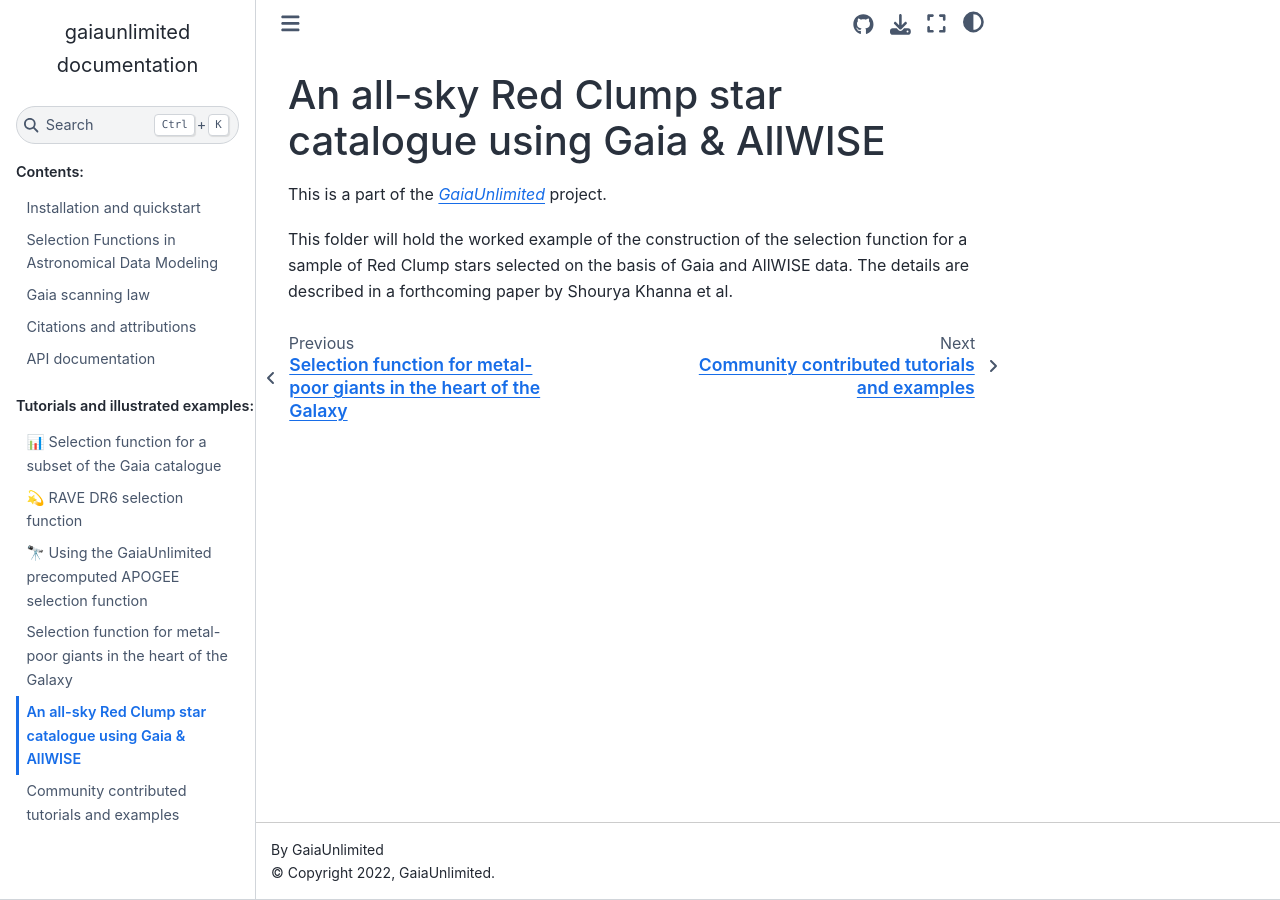
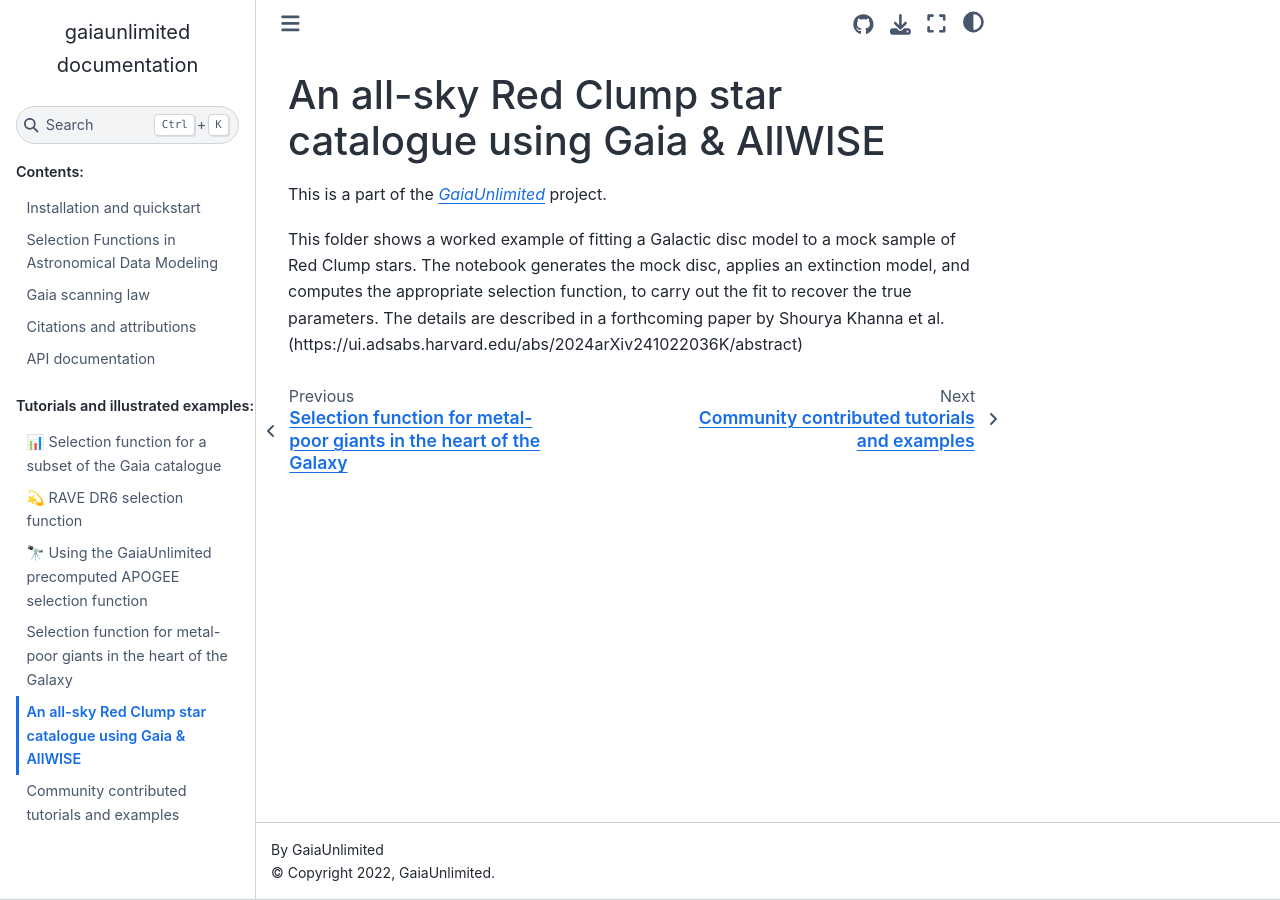
Before and after one commit to gaia-unlimited/gaiaunlimited, a Sphinx documentation site: the page built from docs/notebooks/RedClumpGaiaAllWISE/README.md, in a window 1280 px wide. Built offline with Sphinx 7.4.7 and the Sphinx Book theme 1.1.4, drawn with Linux system fonts in a browser that asks for light colours; pages that are not in the unit, such as notebooks, are missing from menus.

Commit message:
Update README.md

```diff
--- a/docs/notebooks/RedClumpGaiaAllWISE/README.md
+++ b/docs/notebooks/RedClumpGaiaAllWISE/README.md
@@ -2,4 +2,4 @@
 
 This is a part of the [_GaiaUnlimited_](https://github.com/gaia-unlimited) project.
 
-This folder will hold the worked example of the construction of the selection function for a sample of Red Clump stars selected on the basis of Gaia and AllWISE data. The details are described in a forthcoming paper by Shourya Khanna et al.
+This folder shows a worked example of fitting a Galactic disc model to a mock sample of Red Clump stars. The notebook generates the mock disc, applies an extinction model, and computes the appropriate selection function, to carry out the fit to recover the true parameters. The details are described in a forthcoming paper by Shourya Khanna et al. (https://ui.adsabs.harvard.edu/abs/2024arXiv241022036K/abstract)
```
